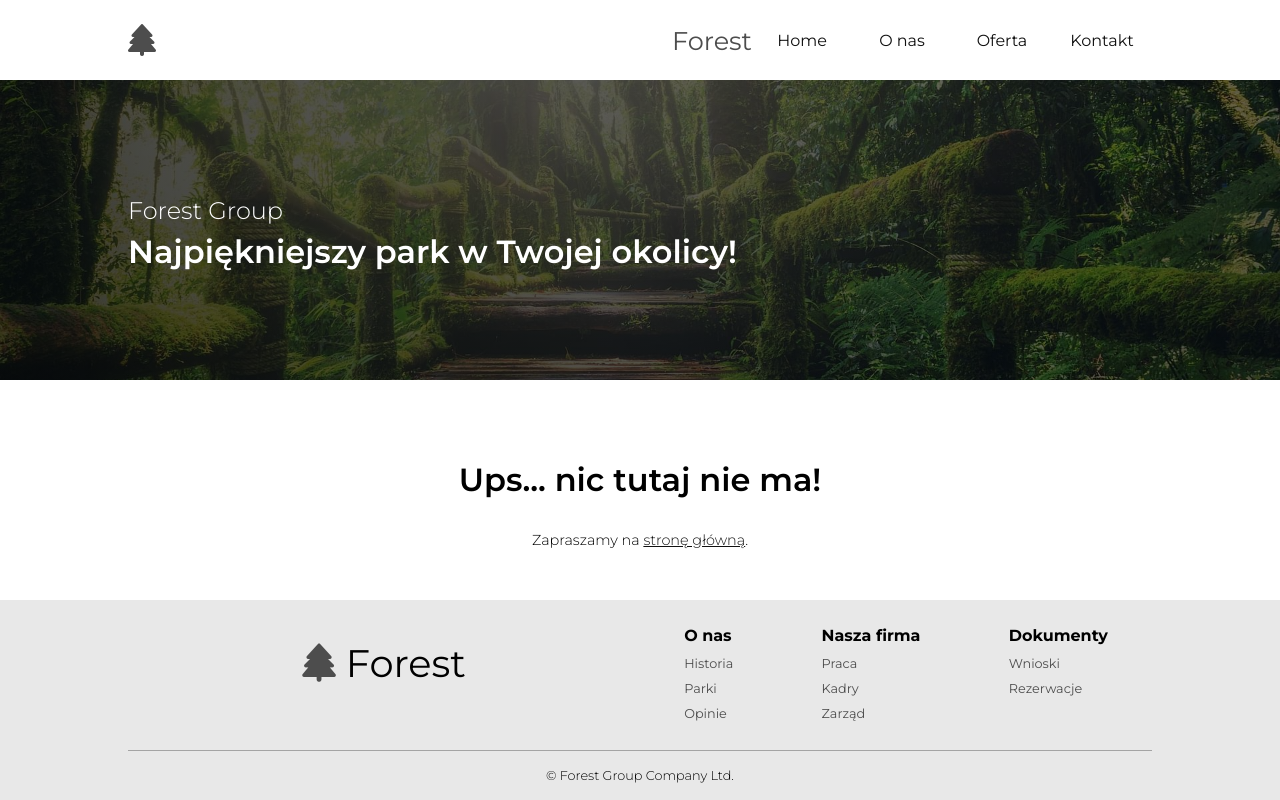
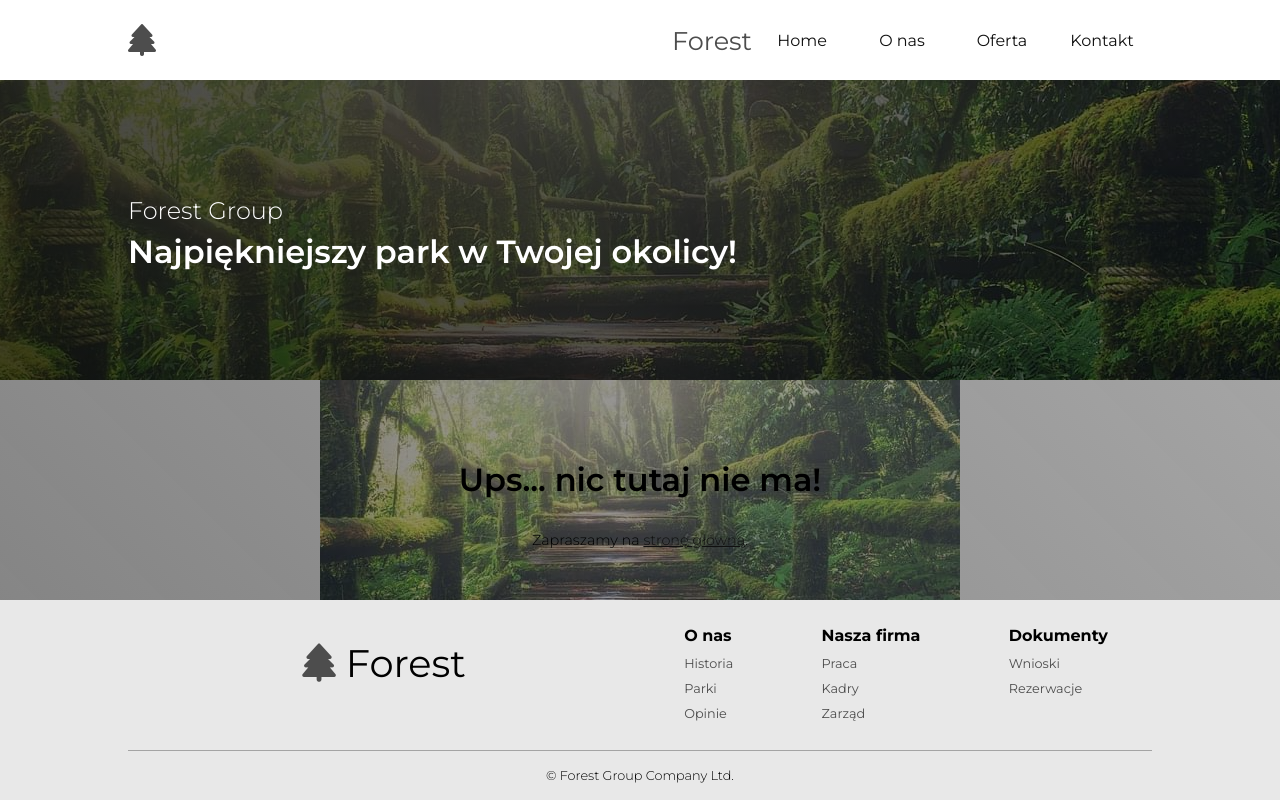
Before and after one commit to evelina-di/forest-website, a website: page 404.html in a window 1280 px wide. Drawn offline with nearby package versions, Linux system fonts and the light colour scheme.

Commit message:
zmiana bcg fixed

```diff
--- a/404.html
+++ b/404.html
@@ -38,10 +38,11 @@
 
     </div>
 </nav>
-    <a href="index.html" class="header-mob section">
-    <p class="header-mob__text">Forest Group</p><i class="fa-solid fa-tree"></i>
-</a>
-    <div class="header section">
+    <div class="header-mob section">
+    <a href="index.html" class="header-mob__text">Forest Group</a><i class="fa-solid fa-tree"></i>
+</div>
+    <div class="bg"></div>
+<div class="header section">
     <div class="wrapper wrapper__header">
         <p class="header__text header__text-companyname">Forest Group</p>
         <h1 class="header__text">Najpiękniejszy park w Twojej okolicy!</h1>
--- a/src/sass/main.scss
+++ b/src/sass/main.scss
@@ -120,11 +120,11 @@ a {
 	top: 0;
 	font-size: 1.3rem;
 	text-align: center;
-	background-image: $dark-gray-gradient,
-		url("/forest-website/dist/img/jungle-small.jpg");
-	background-size: cover;
-	background-position: center;
-	background-attachment: fixed;
+	// background-image: $dark-gray-gradient,
+	// 	url("/forest-website/dist/img/jungle-small.jpg");
+	// background-size: cover;
+	// background-position: center;
+	// background-attachment: fixed;
 
 	&__text {
 		color: #fff;
@@ -135,6 +135,17 @@ a {
 			margin-bottom: 1em;
 		}
 	}
+}
+
+.bg {
+	background: $dark-gray-gradient,
+		url("/forest-website/dist/img/jungle-small.jpg");
+	background-repeat: no-repeat;
+	background-position: center;
+	height: 100vh;
+	width: 100vw;
+	position: fixed;
+	z-index: -1;
 }
 
 .header-mob {
```
Also changed, not shown: contact.html (+5 -4 lines), index.html (+2 -1 lines), offer.html (+5 -4 lines), thankyou.html (+5 -4 lines), dist/css/main.min.css, 2 other files.
